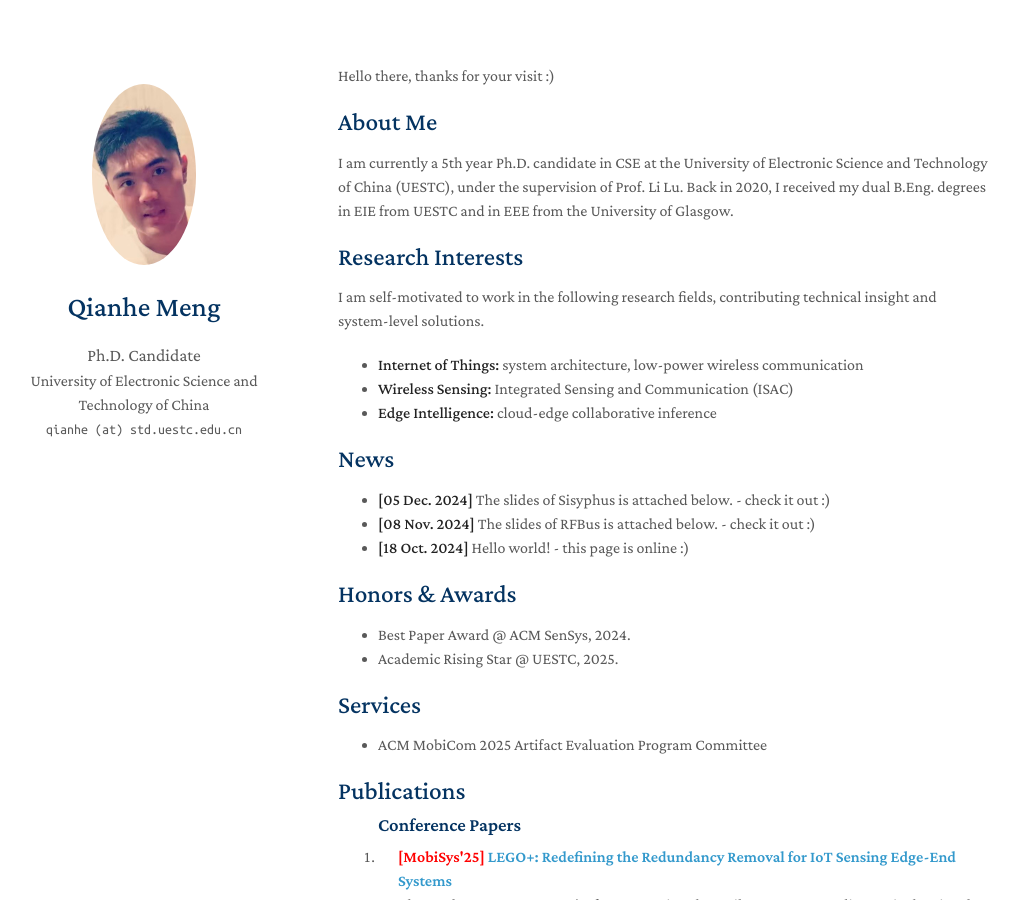
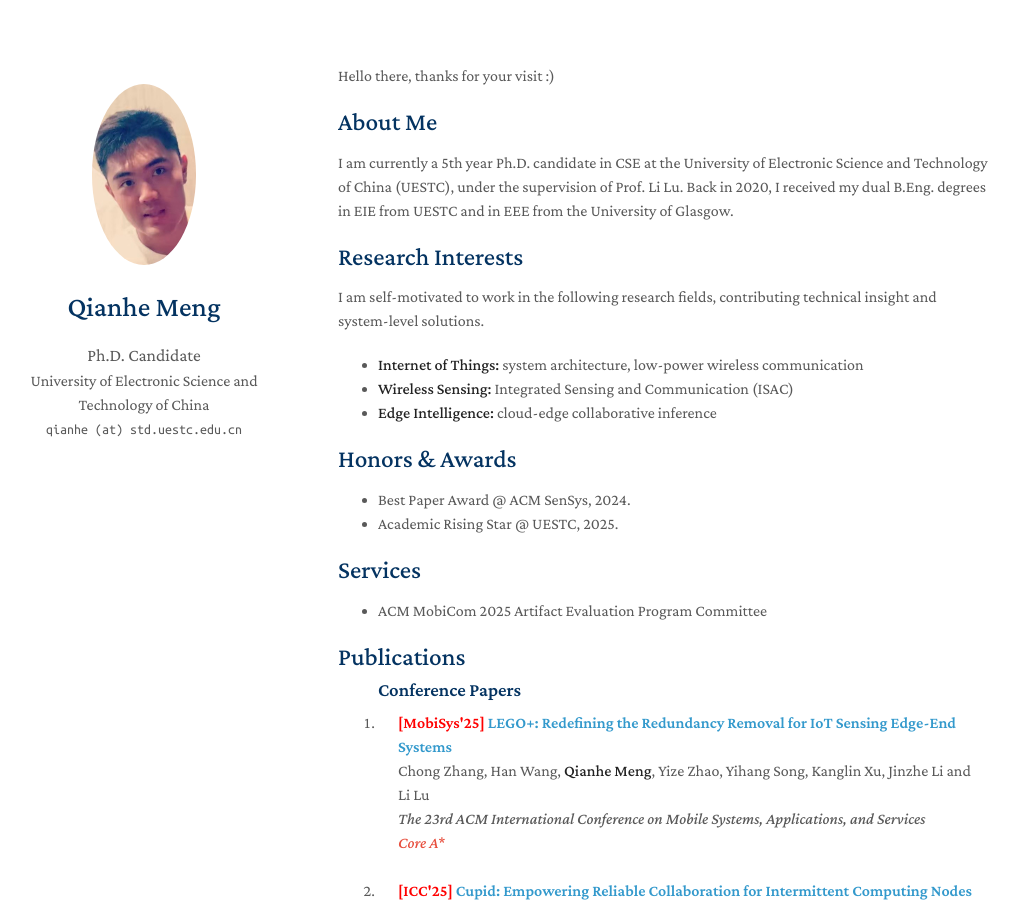
Before and after one commit to mqhyes/mqhyes.github.io, a Jekyll site: the page built from index.md, in a window 1280 px wide and 900 px high. Shown: the whole window, without its empty margins (132-1150 px from the left). Built offline with Jekyll 4.4.1, drawn with Linux system fonts in a browser that asks for light colours; a style sheet for code colours, icons or effects is not loaded.

Commit message:
Update index.md

```diff
--- a/index.md
+++ b/index.md
@@ -18,11 +18,11 @@ I am self-motivated to work in the following research fields, contributing techn
 - **Wireless Sensing:** Integrated Sensing and Communication (ISAC)
 - **Edge Intelligence:** cloud-edge collaborative inference
 
-## News
+<!-- ## News -->
 
-- **[05 Dec. 2024]** The slides of Sisyphus is attached below. - check it out :)
-- **[08 Nov. 2024]** The slides of RFBus is attached below. - check it out :)
-- **[18 Oct. 2024]** Hello world! - this page is online :)
+<!-- - **[05 Dec. 2024]** The slides of Sisyphus is attached below. - check it out :) -->
+<!-- - **[08 Nov. 2024]** The slides of RFBus is attached below. - check it out :) -->
+<!-- - **[18 Oct. 2024]** Hello world! - this page is online :) -->
 
 {% include_relative _includes/honors.md %}
 
```
